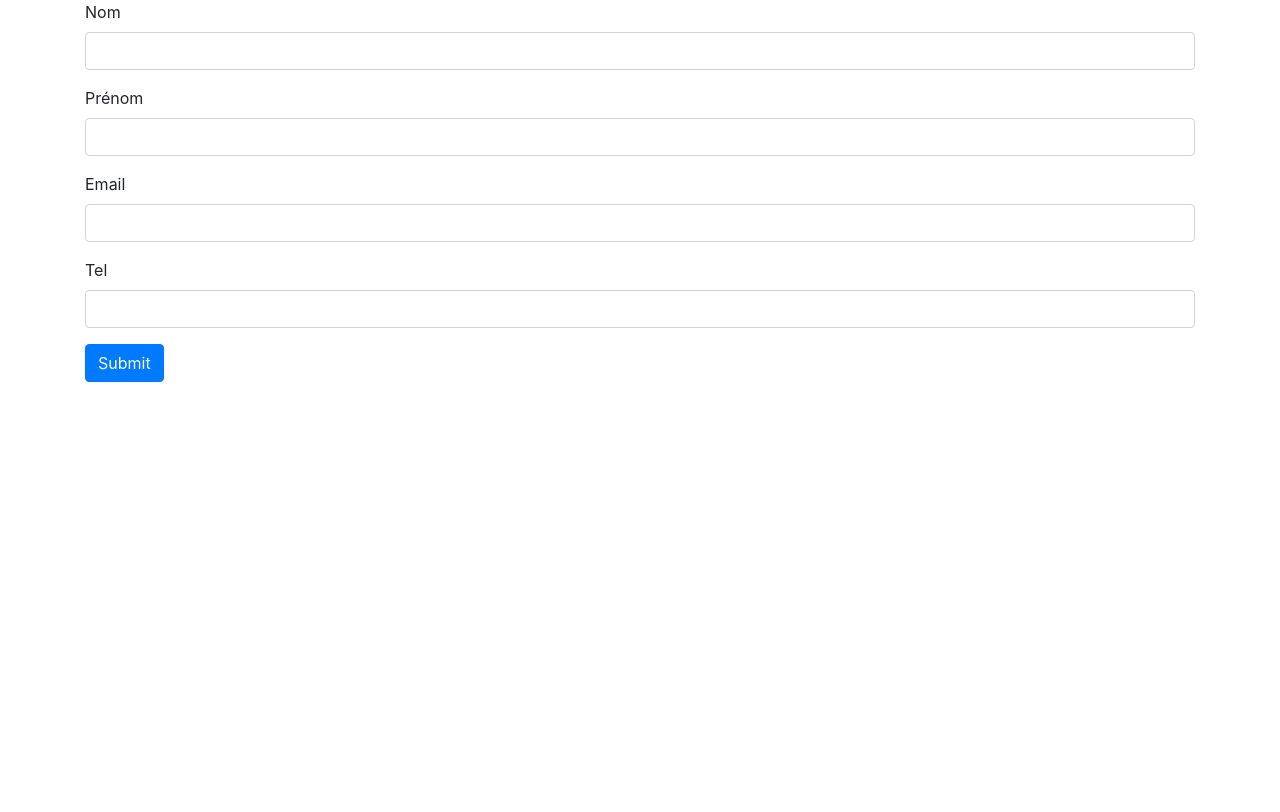
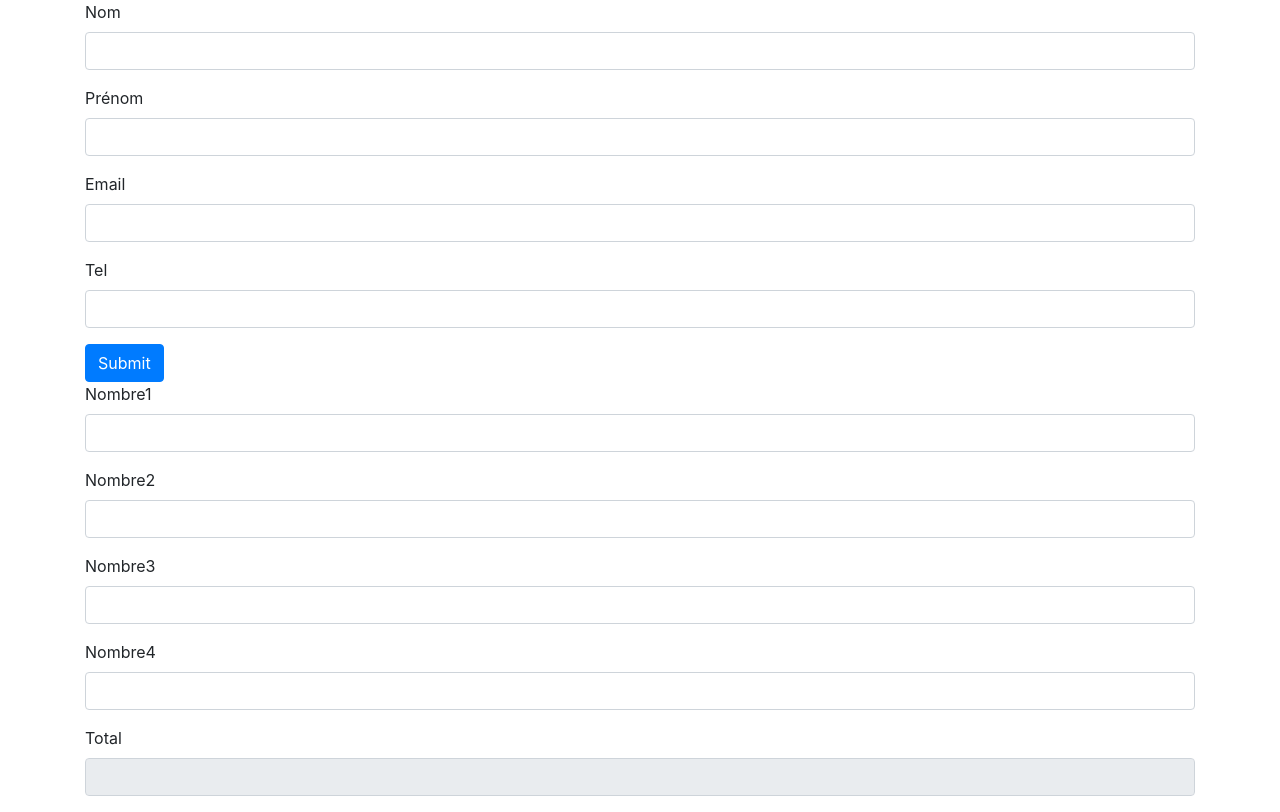
Before and after one commit to leo-pierre-star/mouskito-js, a plain HTML site: page index.html in a window 1280 px wide. Drawn offline with nearby package versions, Linux system fonts and the light colour scheme.

Commit message:
total des inputs

```diff
--- a/index.html
+++ b/index.html
@@ -3,6 +3,25 @@
 <head>
 	<title></title>
 	<link rel="stylesheet" href="https://stackpath.bootstrapcdn.com/bootstrap/4.5.2/css/bootstrap.min.css" integrity="sha384-JcKb8q3iqJ61gNV9KGb8thSsNjpSL0n8PARn9HuZOnIxN0hoP+VmmDGMN5t9UJ0Z" crossorigin="anonymous">
+
+	<script type="text/javascript">
+
+		function sum_elements() {
+			var somme = 0;
+			var resultat = document.getElementById('somme');
+
+			for (var i = 1; i < 5; i++) {
+				var element = document.getElementById('el_'+i);
+
+				if (element.value!='' && !isNaN(element.value)) {
+					console.log(element.value);
+					somme += parseInt(element.value);
+				}
+			}
+			resultat.value = somme;
+		}
+
+	</script>
 </head>
 <body>
 
@@ -33,6 +52,41 @@
 		</form>
 	</div>
 
+	<div class="container">
+
+		<form method="post">
+			<div class="form-group">
+		    <label for="exampleInputEmail1">Nombre1</label>
+		    <input type="text" class="form-control" id="el_1" name="el_1" onkeyup="sum_elements();">
+		    <div id="error"></div>
+		  </div>
+
+		  <div class="form-group">
+		    <label for="exampleInputEmail1">Nombre2</label>
+		    <input type="text" class="form-control" id="el_2" name="el_2" onkeyup="sum_elements();">
+		    <div id="error"></div>
+		  </div>
+
+		  <div class="form-group">
+		    <label for="exampleInputEmail1">Nombre3</label>
+		    <input type="text" class="form-control" id="el_3" name="el_3" onkeyup="sum_elements();">
+		    <div id="error"></div>
+		  </div>
+
+		  <div class="form-group">
+		    <label for="exampleInputEmail1">Nombre4</label>
+		    <input type="text" class="form-control" id="el_4" name="el_4" onkeyup="sum_elements();">
+		    <div id="error"></div>
+		  </div>
+
+		  <div class="form-group">
+		    <label for="exampleInputEmail1">Total</label>
+		    <input type="text" class="form-control" id="somme" name="somme" disabled="disabled">
+		  </div>
+		</form>
+
+	</div>
+
 	<script type="text/javascript" src="js/app.js"></script>
 </body>
 </html>
```
